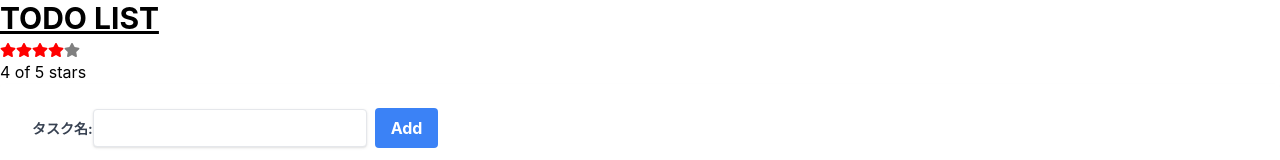
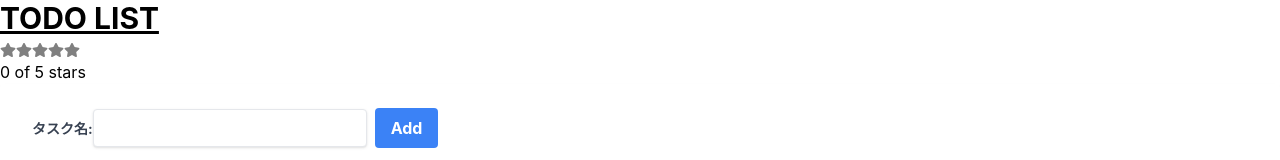
Before and after one commit to YSKh616/react-pra, a React (Create React App) app: page / in a window 1280 px wide. Shown: the top 160 px of the page. Built offline with nearby package versions, Linux system fonts and the light colour scheme.

Commit message:
星をクリックして数を指定できるようにする

```diff
--- a/src/components/Star.tsx
+++ b/src/components/Star.tsx
@@ -1,16 +1,20 @@
 import { FaStar } from "react-icons/fa";
 import { useState } from "react";
 
-const Star = ({ selected = false }) => {
-  return <FaStar color={selected ? "red" : "grey"} />;
+const Star = ({ selected = false, onSelect = (f: any) => f }) => {
+  return <FaStar color={selected ? "red" : "grey"} onClick={onSelect} />;
 };
 
-const stars = (selectedStars: number): JSX.Element => {
+const stars = (selectedStars: number, onSelect: any): JSX.Element => {
   const totalStars = 5;
   return (
     <>
       {[...Array(totalStars)].map((_, i) => (
-        <Star key={i} selected={selectedStars > i} />
+        <Star
+          key={i}
+          selected={selectedStars > i}
+          onSelect={() => onSelect(i)}
+        />
       ))}
       <p>
         {selectedStars} of {totalStars} stars
@@ -20,8 +24,11 @@ const stars = (selectedStars: number): JSX.Element => {
 };
 
 const StarRating = (): JSX.Element => {
-  const [selectedStars] = useState(4);
-  return <div>{stars(selectedStars)}</div>;
+  const [selectedStars, setSelectedStars] = useState(0);
+  const updateStars = (i: number) => {
+    setSelectedStars(i + 1);
+  };
+  return <div>{stars(selectedStars, updateStars)}</div>;
 };
 
 export default StarRating;
```
